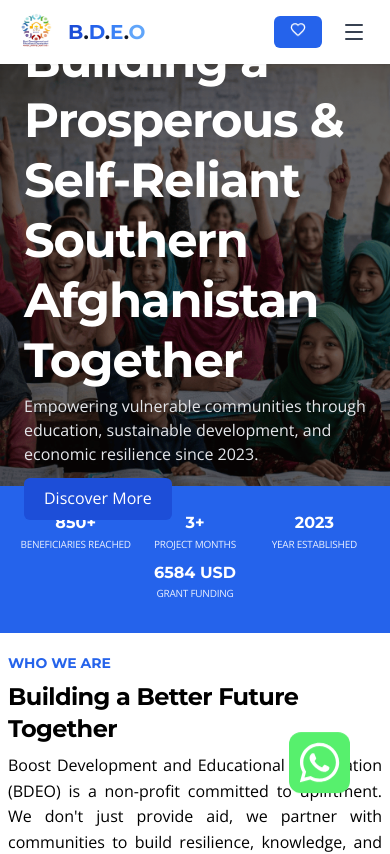
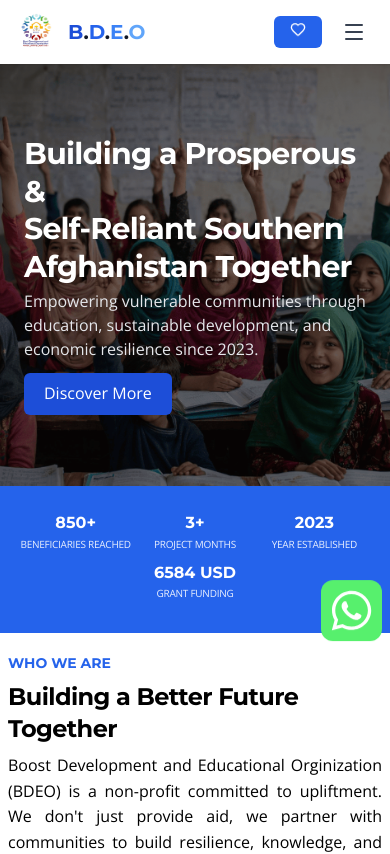
Before and after one commit to Ansar-stack/BDEO-Official-Website, a React (Create React App) app: page / in a window 390 px wide. Shown: the top 854 px of the page. Built offline with nearby package versions, Linux system fonts and the light colour scheme.

Commit message:
fix: Hero responsivness

```diff
--- a/src/components/home/Hero.jsx
+++ b/src/components/home/Hero.jsx
@@ -59,7 +59,7 @@ const Hero = () => {
           data-aos-duration="800"
           className="relative z-10 flex h-full items-center justify-center">
           <div className="max-w-7xl px-6 md:px-12 text-white">
-            <h1 className="text-3xl hero-title lg:text-[4vw] font-bold leading-tight tracking-tight">
+            <h1 className="text-3xl  lg:text-[4vw] font-bold leading-tight tracking-tight hero-title">
               Building a Prosperous & <br />
               Self-Reliant Southern <br />
               Afghanistan Together
--- a/src/components/home/WhatsAppIcon.jsx
+++ b/src/components/home/WhatsAppIcon.jsx
@@ -11,7 +11,7 @@ const WhatsAppIcon = () => {
       className='cursor-pointer'
     >
       <div
-        className="fixed right-10 bottom-10 p-2  rounded-xl animate-bounce bg-[#57f06d] flex items-center justify-center"
+        className="fixed right-2 md:right-10 top-[70%] p-2 hover:animate-none rounded-xl animate-bounce bg-[#57f06d] flex items-center justify-center"
       >
         <FaWhatsapp size={45} color="white" />
       </div>
--- a/src/index.css
+++ b/src/index.css
@@ -48,7 +48,6 @@ h1, h2, h3, h4 {
 .hero-title {
   font-family: 'Montserrat', sans-serif;
   font-weight: 700;
-  font-size: 3rem;
 }
 
 /* Navbar */
```
